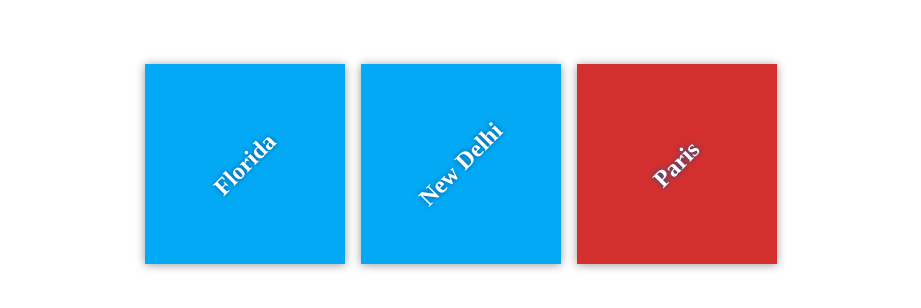
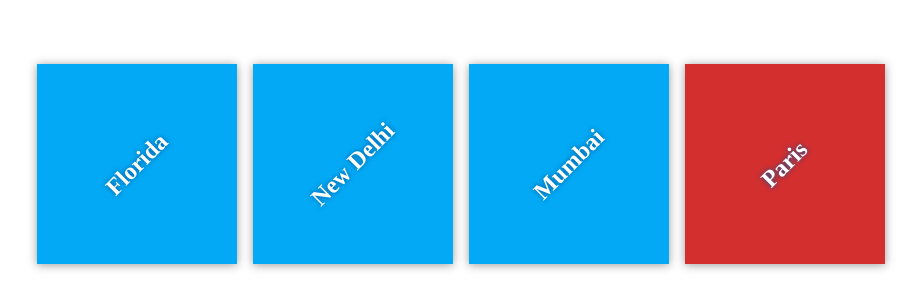
Before and after one commit to CodingYoogi/my-travel-plans, a plain HTML site: page index.html in a window 1280 px wide. Shown: the part 236-544 px from the top of the page, without its empty margins (179-1100 px from the left). Drawn offline with Linux system fonts and the light colour scheme; files that its build step writes are made by us from their sources.

Commit message:
Add Destination mumbai

```diff
--- a/index.html
+++ b/index.html
@@ -16,7 +16,9 @@
             <div class="destination" id="New Delhi">
               <h2>New Delhi</h2>
             </div>
-
+            <div class="destination" id="Mumbai">
+              <h2>Mumbai</h2>
+            </div>
             <div class="destination" id="paris">
                 <h2>Paris</h2>
             </div>
```
